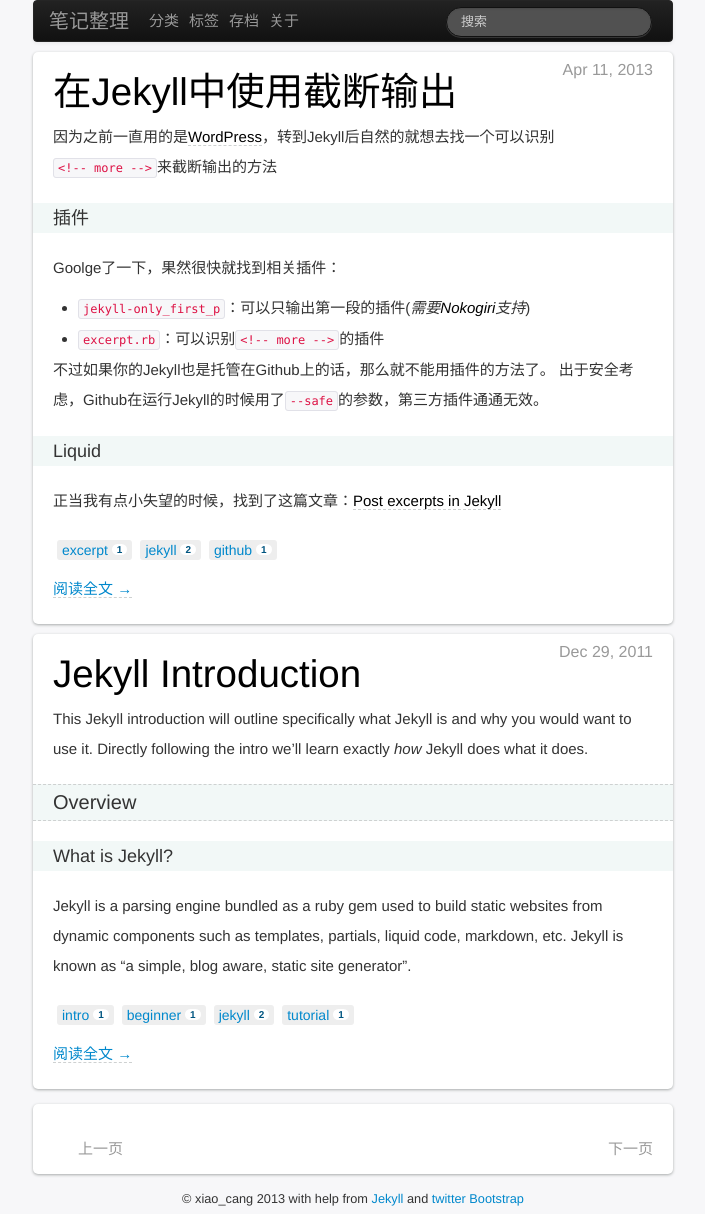
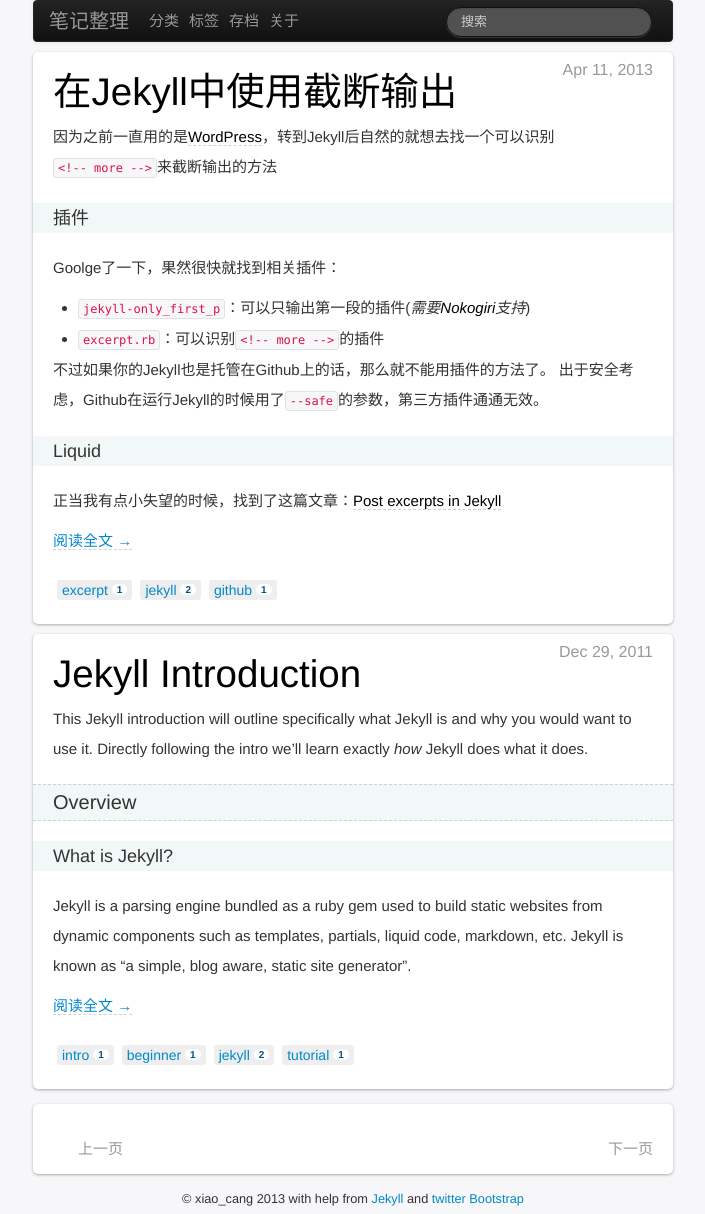
Before and after one commit to johnnywang1991/blog, a Jekyll site: the page built from index.html, in a window 1280 px wide. Shown: the whole page, without its empty margins (287-992 px from the left). Built offline with Jekyll 4.4.1, drawn with Linux system fonts in a browser that asks for light colours; Markdown is read by kramdown in place of the engine named in the settings; the list of posts is cut into pages by our own code; some of the changed lines change nothing that is shown.

```diff
--- a/index.html
+++ b/index.html
@@ -10,7 +10,7 @@
       <small class="pull-right">{{ post.date | date:"%b %e, %Y" }}</small></h1>
     {{ post.content |  split: '<!-- more -->' | first  }}
     </article>
+    <p><a href="{{ post.url }}#more">阅读全文 →</a></p>
     <ul class="tag_box inline">{% assign tags_list = post.tags %}{% include tags_list %}</ul>
-    <p><a href="{{ post.url }}#more">阅读全文 →</a></p>
   </div><!-- wrapper -->
 {% endfor %}
```
